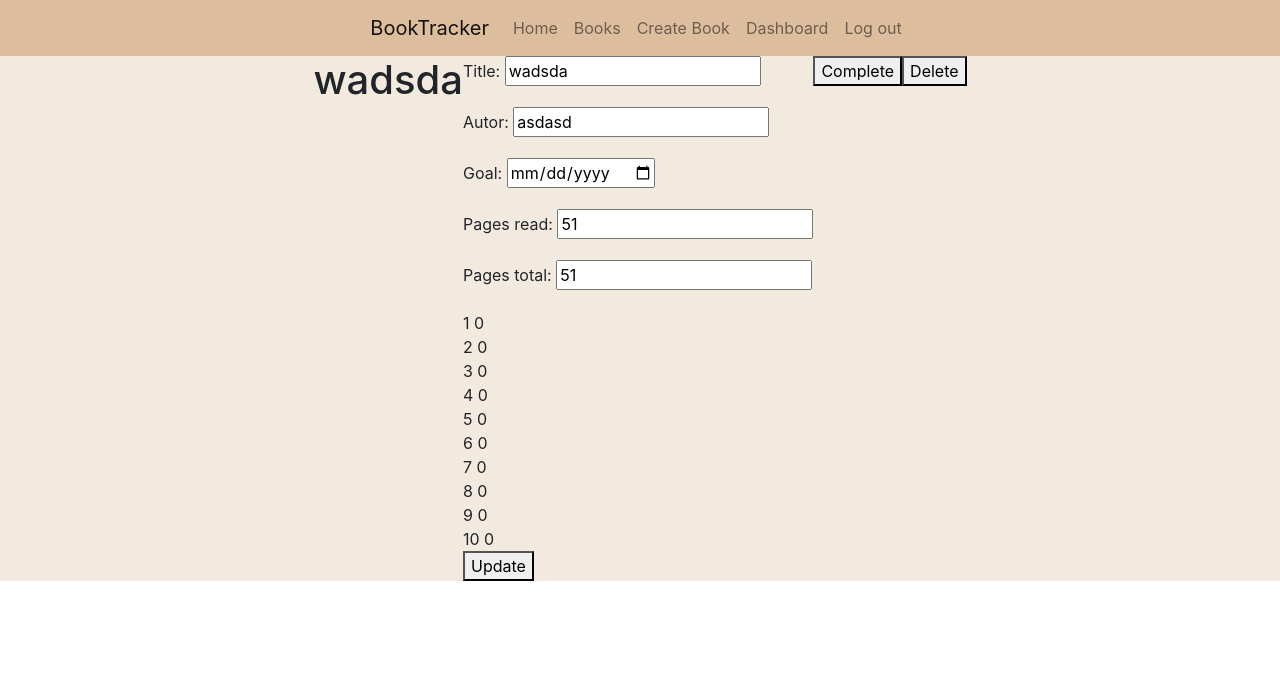
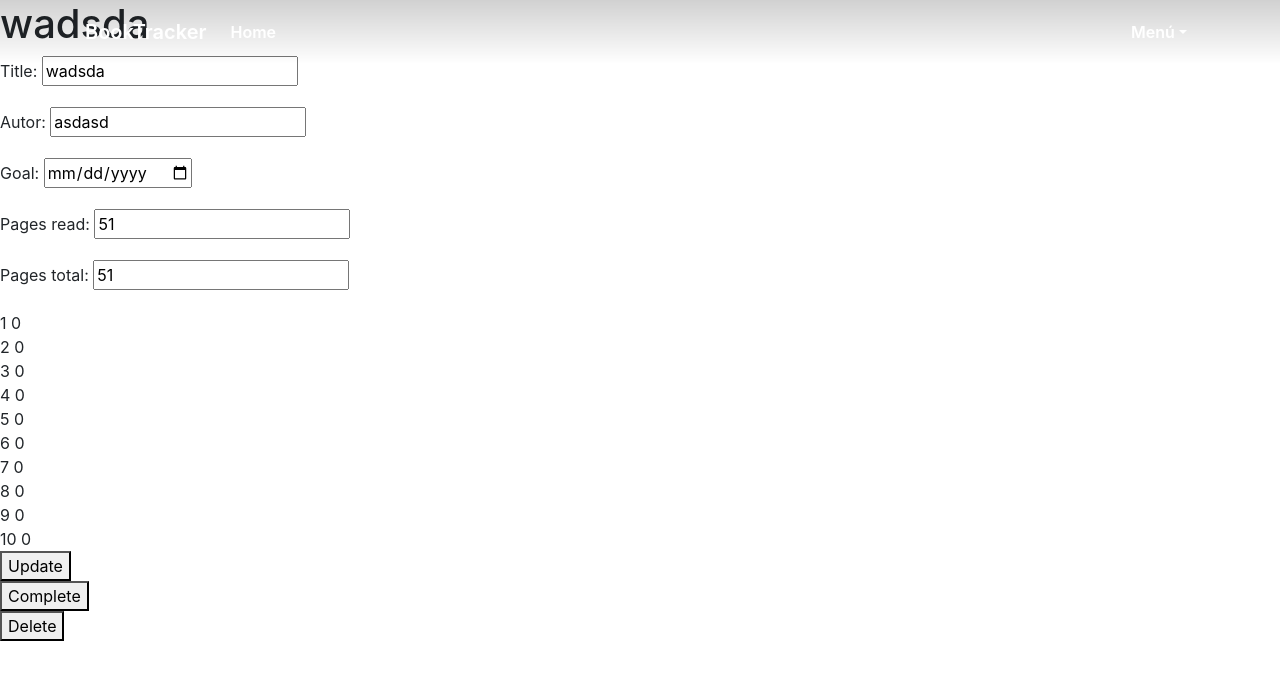
Before and after one commit to CARLOSDESTYT/BookTracker, a Django app: page /books/13/ in a window 1280 px wide. Shown: the top 680 px of the page. Run offline with Django 5.2, Linux system fonts and the light colour scheme; a user stored in the database is signed in; data comes from the database, SQL or seed files in the repository.

Commit message:
Update base.html

```diff
--- a/books/templates/base.html
+++ b/books/templates/base.html
@@ -1,58 +1,87 @@
+{% load static %}
 <!DOCTYPE html>
 <html lang="en">
 <head>
   <meta charset="UTF-8">
   <meta name="viewport" content="width=device-width, initial-scale=1.0, shrink-to-fit=no">
+  <title>BookTracker Application</title>
+
   <link rel="stylesheet" href="https://cdn.jsdelivr.net/npm/bootstrap@4.3.1/dist/css/bootstrap.min.css" integrity="sha384-ggOyR0iXCbMQv3Xipma34MD+dH/1fQ784/j6cY/iJTQUOhcWr7x9JvoRxT2MZw1T" crossorigin="anonymous">
-    {%load static%}
-    <link rel="stylesheet" href= {%static 'style.css'%}>
-    <title>BookTracker Application</title>
+
+  <link rel="stylesheet" href="{% static 'style.css' %}">
+
+  <style>
+    html{ scroll-behavior:smooth; }
+    :root{
+      --nav-overlay: linear-gradient(180deg, rgba(0,0,0,.18), rgba(0,0,0,0));
+      --nav-height:64px;
+    }
+
+    .navbar{
+      height: var(--nav-height);
+      background: var(--nav-overlay) !important;
+    }
+    .navbar .navbar-brand,
+    .navbar .nav-link{ color:#fff !important; font-weight:600; }
+    .navbar .nav-link:hover{ opacity:.9; }
+
+    .dropdown-menu{
+      background: #1b1f3a;
+      border: 1px solid rgba(255,255,255,.12);
+      min-width: 14rem;
+    }
+    .dropdown-item{ color:#e6e8ff; }
+    .dropdown-item:hover{ background:rgba(255,255,255,.10); color:#fff; }
+
+    main{ padding-top: 0; }
+  </style>
 </head>
 <body>
-    <div id="navbar" class="d-flex flex-row justify-content-center navcolor">
-        <nav class="navbar navbar-expand-lg navbar-light navcolor">
+
+  <nav class="navbar navbar-expand-lg navbar-dark fixed-top">
+    <div class="container">
       <a class="navbar-brand" href="{% url 'home' %}">BookTracker</a>
-            <button class="navbar-toggler" type="button" data-toggle="collapse" data-target="#navbarSupportedContent" aria-controls="navbarSupportedContent" aria-expanded="false" aria-label="Toggle navigation">
+
+      <button class="navbar-toggler" type="button" data-toggle="collapse" data-target="#navMain"
+              aria-controls="navMain" aria-expanded="false" aria-label="Toggle navigation">
         <span class="navbar-toggler-icon"></span>
       </button>
-            <div class="collapse navbar-collapse" id="navbarSupportedContent">
-                {% with request.resolver_match.url_name as url_name %}
+
+      <div class="collapse navbar-collapse" id="navMain">
         <ul class="navbar-nav mr-auto">
-                    <li class="nav-item {% if url_name == 'home' %}active{% endif %}">
-                        <a class="nav-link" href="{% url 'home' %}">Home<span class="sr-only">(current)</span></a>
+          <li class="nav-item {% if request.resolver_match.url_name == 'home' %}active{% endif %}">
+            <a class="nav-link" href="{% url 'home' %}">Home</a>
           </li>
+        </ul>
 
+        <ul class="navbar-nav ml-auto">
+          <li class="nav-item dropdown">
+            <a class="nav-link dropdown-toggle" href="#" id="menuDrop" role="button" data-toggle="dropdown"
+               aria-haspopup="true" aria-expanded="false">Menú</a>
+            <div class="dropdown-menu dropdown-menu-right" aria-labelledby="menuDrop">
               {% if user.is_authenticated %}
-                    <li class="{% if url_name == 'books' %}active{% endif %} nav-item">
-                        <a class="nav-link" href="/books">Books</a>
+                <a class="dropdown-item" href="/books">Books</a>
+                <a class="dropdown-item" href="/books/create">Create Book</a>
+                <a class="dropdown-item" href="/dashboard">Dashboard</a>
+                <div class="dropdown-divider"></div>
+                <a class="dropdown-item" href="/logout">Log Out</a>
+              {% else %}
+                <a class="dropdown-item" href="/signup">Sign Up</a>
+                <a class="dropdown-item" href="/signin">Log In</a>
+                <div class="dropdown-divider"></div>
+                <a class="dropdown-item" href="/books">Books</a>
+              {% endif %}
+            </div>
           </li>
-                    <li class="{% if url_name == 'create_book' %}active{% endif %} nav-item">
-                        <a class="nav-link" href="/books/create">Create Book</a>
-                    </li>
-                    <li class="{% if url_name == 'dashboard' %}active{% endif %} nav-item">
-                        <a class="nav-link" href="/dashboard">Dashboard</a>
-                    </li>
-                    <li class="{% if url_name == 'signout' %}active{% endif %} nav-item">
-                        <a class="nav-link" href="/logout">Log out</a>
-                    </li>
-                    {% else %}
-                    <li class="{% if url_name == 'signup' %}active{% endif %} nav-item">
-                        <a class="nav-link" href="/signup">Sign up</a>
-                    </li>
-                    <li class="{% if url_name == 'signin' %}active{% endif %} nav-item">
-                        <a class="nav-link" href="/signin">Sign in</a>
-                    </li>
-                    {% endif %}
-
         </ul>
-                {% endwith %}
+      </div>
     </div>
   </nav>
-    </div>
-    <div class="d-flex justify-content-center pagebg">
-        {% block content %}
-        {% endblock %}
-    <div>
+
+  <main>
+    {% block content %}{% endblock %}
+  </main>
+
   <script src="https://code.jquery.com/jquery-3.3.1.slim.min.js" integrity="sha384-q8i/X+965DzO0rT7abK41JStQIAqVgRVzpbzo5smXKp4YfRvH+8abtTE1Pi6jizo" crossorigin="anonymous"></script>
   <script src="https://cdn.jsdelivr.net/npm/popper.js@1.14.7/dist/umd/popper.min.js" integrity="sha384-UO2eT0CpHqdSJQ6hJty5KVphtPhzWj9WO1clHTMGa3JDZwrnQq4sF86dIHNDz0W1" crossorigin="anonymous"></script>
   <script src="https://cdn.jsdelivr.net/npm/bootstrap@4.3.1/dist/js/bootstrap.min.js" integrity="sha384-JjSmVgyd0p3pXB1rRibZUAYoIIy6OrQ6VrjIEaFf/nJGzIxFDsf4x0xIM+B07jRM" crossorigin="anonymous"></script>
```
Lines whose indentation alone changed are shown as unchanged.
